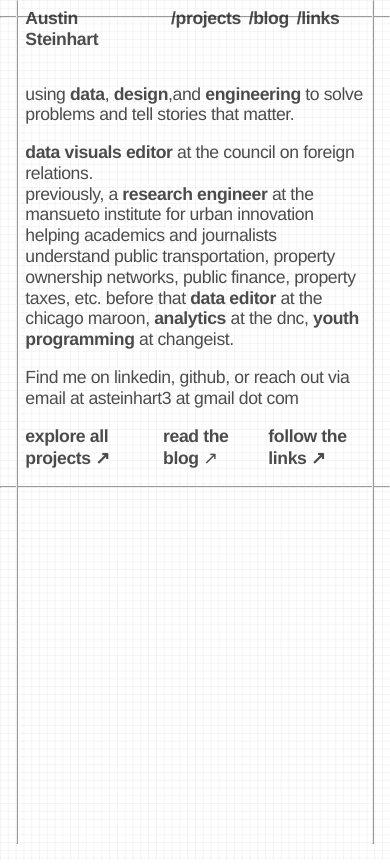
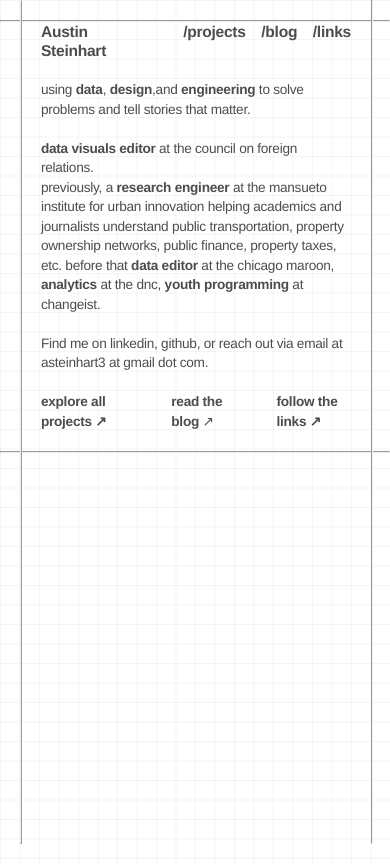
Before and after one commit to asteinhart/asteinhart.github.io, a SvelteKit app in the folder redesign/: page / in a window 390 px wide. Built offline with nearby package versions, Linux system fonts and the light colour scheme.

Commit message:
update spacing

```diff
--- a/redesign/src/global.css
+++ b/redesign/src/global.css
@@ -1,4 +1,9 @@
 @import url('https://fonts.googleapis.com/css2?family=Arimo:ital,wght@0,400..700;1,400..700');
+
+:root {
+	--cell: 2vw;
+	/* grid unit — drives both the background grid and text rhythm */
+}
 
 * {
 	margin: 0;
@@ -10,7 +15,10 @@ body {
 	font-family: 'Arimo', sans-serif;
 	letter-spacing: -0.02em;
 	font-weight: 400;
-	font-size: 1.2rem;
+	font-size: calc(var(--cell) * .7);
+	/* ~1.6 line-height ratio, constant across viewports */
+	line-height: var(--cell);
+	/* each line advances exactly one grid row */
 	min-height: 100vh;
 	box-sizing: border-box;
 	background-color: #fff;
@@ -18,7 +26,30 @@ body {
 	background-image:
 		linear-gradient(rgba(0, 0, 0, 0.04) 1px, transparent 1px),
 		linear-gradient(90deg, rgba(0, 0, 0, 0.04) 1px, transparent 1px);
-	background-size: 2vw 2vw;
+	background-size: var(--cell) var(--cell);
+}
+
+/* Keep every vertical space a whole multiple of --cell so text stays on the grid */
+p {
+	margin-block: 0 0;
+}
+
+h1 {
+	font-size: calc(var(--cell) * 1.5);
+	line-height: calc(var(--cell) * 2);
+	margin-block: calc(var(--cell) * 2) var(--cell);
+}
+
+h2 {
+	font-size: var(--cell);
+	line-height: calc(var(--cell) * 2);
+	margin-block: calc(var(--cell) * 2) var(--cell);
+}
+
+h3 {
+	font-size: calc(var(--cell) * 0.8);
+	line-height: calc(var(--cell) * 2);
+	margin-block: var(--cell) 0;
 }
 
 a {
@@ -32,9 +63,26 @@ a:hover {
 
 hr {
 	color: rgb(0, 0, 0, 0.7);
+	margin: 0;
 }
 
 .container {
-	margin-left: 6.5vw;
-	margin-right: 6.5vw;
+	margin-left: calc(var(--cell) * 3.1);
+	margin-right: calc(var(--cell) * 3);
 }
+
+@media (max-width: 600px) {
+	:root {
+		--cell: 5vw;
+	}
+
+	body {
+		font-size: calc(var(--cell) * 0.7);
+	}
+
+	.container {
+		margin-left: calc(var(--cell) * 2.1);
+		margin-right: calc(var(--cell) * 2);
+	}
+
+}
--- a/redesign/src/lib/components/Nav.svelte
+++ b/redesign/src/lib/components/Nav.svelte
@@ -12,9 +12,9 @@
 		>
 	</div>
 	<div class="nav">
-		<a class:bold={project | all} href="/projects" data-text={"/projects"}>/projects</a>
-		<a class:bold={blog | all} href="/blog" data-text={"/blog"}>/blog</a>
-		<a class:bold={links | all} href="/links" data-text={"/links"}>/links</a>
+		<a class:bold={project | all} href="/projects" data-text={'/projects'}>/projects</a>
+		<a class:bold={blog | all} href="/blog" data-text={'/blog'}>/blog</a>
+		<a class:bold={links | all} href="/links" data-text={'/links'}>/links</a>
 	</div>
 </div>
 
@@ -22,9 +22,11 @@
 	.header {
 		display: flex;
 		justify-content: space-between;
-		margin-top: -3vh;
-		margin-right: 6.5vw;
-		font-size: 1.1rem;
+		margin-top: calc(var(--cell) *); /* pull up by one grid row */
+	}
+
+	a {
+		font-size: calc(var(--cell) * 0.8);
 	}
 
 	.bold {
@@ -33,6 +35,7 @@
 
 	.nav {
 		display: block;
+		/* align-self: flex-end; */
 	}
 
 	.nav {
@@ -57,4 +60,10 @@
 	a:hover {
 		text-decoration: underline;
 	}
+
+	@media (max-width: 600px) {
+		.nav {
+			gap: 4vw;
+		}
+	}
 </style>
--- a/redesign/src/lib/components/Spacer.svelte
+++ b/redesign/src/lib/components/Spacer.svelte
@@ -2,6 +2,6 @@
 
 <style>
     .spacer {
-        height: 2vh;
+        height: var(--cell); /* one grid row */
     }
 </style>
--- a/redesign/src/routes/+layout.svelte
+++ b/redesign/src/routes/+layout.svelte
@@ -22,7 +22,7 @@
 		top: 0;
 		left: 0;
 		transform: rotate(180deg);
-		margin-left: 4vw;
+		margin-left: calc(var(--cell) * 2);
 		height: 100%;
 		stroke: var(--color-text);
 	}
@@ -30,15 +30,28 @@
 	.side-right {
 		position: fixed;
 		top: 0;
-		right: 0;
-		margin-right: 4vw;
-		transform: rotate(180deg);
+		/* anchor from the left and snap to the grid (grid originates at the left edge) */
+		left: calc(100% - var(--cell) * 2); /* fallback if round() unsupported */
+		left: round(100% - var(--cell) * 2, var(--cell));
 		height: 100%;
 	}
 
 	.top {
 		width: 100%;
-		margin-top: 4vw;
-		margin-bottom: 4vw;
+		margin-top: calc(var(--cell) * 2);
+	}
+
+	@media (max-width: 600px) {
+		.top {
+			margin-top: calc(var(--cell) * 1);
+		}
+
+		.side-left {
+			margin-left: calc(var(--cell) * 1);
+		}
+		.side-right {
+			left: calc(100% - var(--cell) * 1); /* fallback if round() unsupported */
+			left: round(100% - var(--cell) * 1, var(--cell));
+		}
 	}
 </style>
--- a/redesign/src/routes/+page.svelte
+++ b/redesign/src/routes/+page.svelte
@@ -5,7 +5,6 @@
 
 <div class="container">
 	<Nav all={true} />
-	<Spacer />
 	<Spacer />
 
 	<div class="intro">
@@ -28,7 +27,11 @@
 			at the dnc, <b>youth programming</b> at <a href="https://changeist.org/">changeist</a>.
 		</p>
 		<Spacer />
-		<p>Find me on linkedin, github, or reach out via email at asteinhart3 at gmail dot com</p>
+		<p>
+			Find me on <a href="https://www.linkedin.com/in/austin-steinhart/">linkedin</a>,
+			<a href="https://github.com/asteinhart">github</a>, or reach out via email at asteinhart3 at
+			gmail dot com.
+		</p>
 		<Spacer />
 		<div class="nav-small">
 			<b><a href="/projects">explore all projects &#8599; </a></b>
@@ -42,15 +45,9 @@
 <hr class="full-line" />
 
 <style>
-	.intro p,
-	.intro a {
-		font-size: 1.1rem;
-		line-height: 1.3rem;
-	}
-
 	.nav-small {
 		display: flex;
-		gap: 5vw;
+		gap: calc(var(--cell) * 2);
 	}
 
 	.full-line {
--- a/redesign/src/routes/projects/+page.svelte
+++ b/redesign/src/routes/projects/+page.svelte
@@ -3,9 +3,8 @@ import Nav from '$lib/components/Nav.svelte';
 	import Spacer from '$lib/components/Spacer.svelte';
 </script>
 
-
 <div class="container">
-<Nav project={true}/>
+	<Nav project={true} />
 	<Spacer />
 	<div class="spacer"></div>
 
```
Also changed, not shown: redesign/src/routes/blog/+page.svelte (+4 -5 lines), redesign/src/routes/links/+page.svelte (+6 -6 lines). Lines whose indentation alone changed are shown as unchanged.
